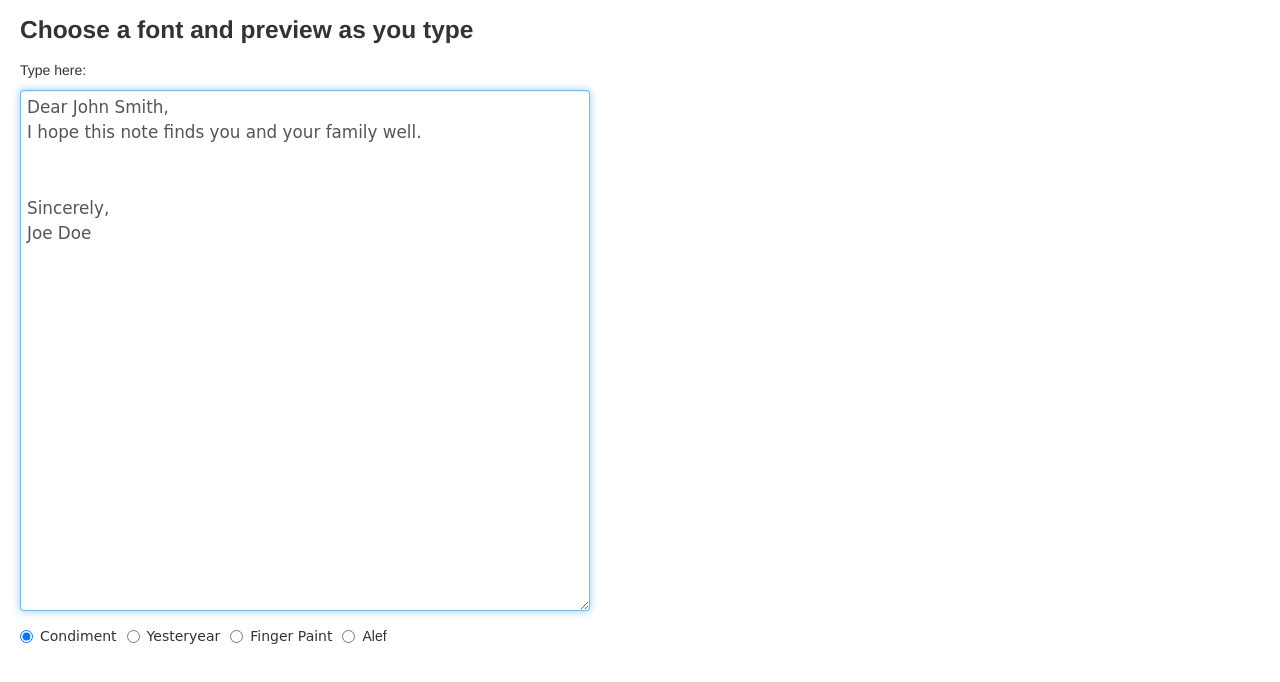
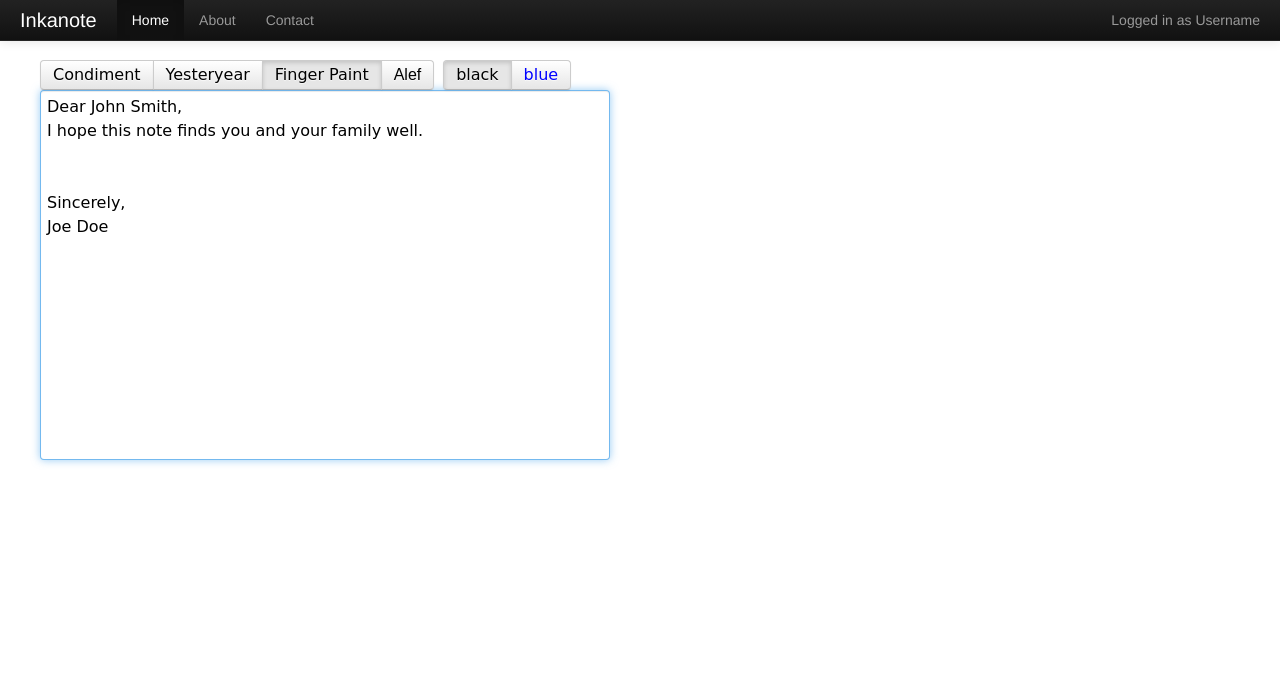
Before and after one commit to dmfalke/note-preview, a plain HTML site: page index.html in a window 1280 px wide. Drawn offline with nearby package versions, Linux system fonts and the light colour scheme; a web font is replaced by a local one.

Commit message:
use buttons and add page header

```diff
--- a/css/app.css
+++ b/css/app.css
@@ -1,3 +1,7 @@
+body {
+  padding-top: 60px;
+  padding-bottom: 40px;
+}
 .font-serif {
   font-family: serif;
 }
@@ -6,21 +10,50 @@
 }
 .font-condiment {
   font-family: 'Condiment', cursive;
+  font-size: 12pt !important;
 }
 .font-yesteryear {
   font-family: 'Yesteryear', cursive;
+  font-size: 12pt !important;
 }
 .font-finger-paint {
   font-family: 'Finger Paint', cursive;
+  font-size: 12pt !important;
 }
 .font-alef {
   font-family: 'Alef', sans-serif;
+  font-size: 12pt !important;
 }
-.preview, textarea[ng-model="note.message"] {
+.color-blue {
+  color: blue !important;
+}
+.color-black {
+  color: black !important;
+}
+textarea[ng-model="note.message"] {
   line-height: 1.5;
-  font-size: 1.2em;
+  font-size: 12pt;
   white-space: pre-wrap;
-  height: 31em;
+  //height: 22em;
+  padding-top: 0.5;
+  padding-bottom: 0.5;
+  resize: none;
+}
+textarea.error {
+  border-color: rgb(190, 0, 0);
+  color: rgb(190, 0, 0);
+}
+textarea.error:focus {
+  -webkit-box-shadow: inset 0 1px 1px rgba(0,0,0,.075), 0 0 8px rgba(190, 0, 0,.6);
+  -moz-box-shadow: inset 0 1px 1px rgba(0,0,0,.075), 0 0 8px rgba(190, 0, 0,.6);
+  box-shadow: inset 0 1px 1px rgba(0,0,0,.075), 0 0 8px rgba(190, 0, 0,.6);
+}
+.error-message {
+  visibility: hidden;
+  color: rgb(185, 0, 0);
+}
+textarea.error + .error-message {
+  visibility: visible;
 }
 .preview {
   overflow-y: visible;
--- a/index.html
+++ b/index.html
@@ -6,29 +6,77 @@
     <link rel="stylesheet" href="css/bootstrap.min.css" media="screen">
     <link rel="stylesheet" href="css/app.css">
     <link href='http://fonts.googleapis.com/css?family=Condiment|Yesteryear|Finger+Paint|Alef' rel='stylesheet' type='text/css'>
+    <script src="//ajax.googleapis.com/ajax/libs/jquery/1.10.2/jquery.min.js"></script>
     <script src="https://ajax.googleapis.com/ajax/libs/angularjs/1.0.6/angular.min.js"></script>
     <script src="js/filters.js"></script>
     <script src="js/controllers.js"></script>
+    <script src="js/directives.js"></script>
     <script src="js/app.js"></script>
+    <script src="js/bootstrap.min.js"></script>
   </head>
-  <body>
-    <div ng-controller="NoteCtrl" class="container-fluid">
-      <h3>Choose a font and preview as you type</h3>
+  <body ng-controller="NoteCtrl">
+    <div class="container-fluid">
+      <div class="navbar navbar-inverse navbar-fixed-top">
+      <div class="navbar-inner">
+        <div class="container-fluid">
+          <button type="button" class="btn btn-navbar" data-toggle="collapse" data-target=".nav-collapse">
+            <span class="icon-bar"></span>
+            <span class="icon-bar"></span>
+            <span class="icon-bar"></span>
+          </button>
+          <a class="brand" href="#">Inkanote</a>
+          <div class="nav-collapse collapse">
+            <p class="navbar-text pull-right">
+              Logged in as <a href="#" class="navbar-link">Username</a>
+            </p>
+            <ul class="nav">
+              <li class="active"><a href="#">Home</a></li>
+              <li><a href="#about">About</a></li>
+              <li><a href="#contact">Contact</a></li>
+            </ul>
+          </div><!--/.nav-collapse -->
+        </div>
+      </div>
+    </div>
+
+    <div class="container-fluid">
+      <div class="row">
+        <div class="span6">
+
+          <div class="btn-group" data-toggle="buttons-radio">
+            <button type="button"
+              ng-repeat="font in fonts"
+              ng-click="note.font = font"
+              ng-class="{active: note.font == font}"
+              class="btn color-{{note.color}} font-{{font}}"
+            >{{font | cameldash}}</button>
+          </div>
+
+          <div class="btn-group" data-toggle="buttons-radio">
+            <button type="button"
+              ng-repeat="color in colors"
+              ng-click="note.color = color"
+              ng-class="{active: note.color == color}"
+              class="btn color-{{color}} font-{{note.font}}"
+            >{{color}}</button>
+          </div>
+
+        </div>
+      </div>
 
       <div class="row">
+        <div class="span6">
+          <textarea
+            ng-model="note.message"
+            rows="{{maxRows}}"
+            cols="{{maxCols}}"
+            wrap="hard"
+            class="input-block-level font-{{note.font}} color-{{note.color}}"
+            autofocus ></textarea>
 
-        <div class="span6">
-          <p>Type here:</p>
-
-          <textarea autofocus
-            class="input-block-level font-{{note.font}}" ng-model="note.message"></textarea>
-
-          <label ng-repeat="font in fonts" class="radio inline font-{{font}}">
-            <input ng-model="note.font" type="radio" value="{{font}}"/>
-            {{font | cameldash}}</label>
+          <div class="error-message">Your note contains too many lines</div>
 
         </div>
-
       </div>
 
     </div>
--- a/js/app.js
+++ b/js/app.js
@@ -1,3 +1,3 @@
 "use strict";
 
-var inkanote = angular.module("inkanote", ['inkanote.controllers', 'inkanote.filters']);
+var inkanote = angular.module("inkanote", ['inkanote.controllers', 'inkanote.filters', 'inkanote.directives']);
--- a/js/controllers.js
+++ b/js/controllers.js
@@ -3,9 +3,13 @@ angular.module('inkanote.controllers', [])
     "use strict";
 
     $scope.fonts = ['condiment', 'yesteryear', 'finger-paint', 'alef'];
+    $scope.colors = ['black', 'blue'];
+    $scope.maxRows = 15;
+    $scope.maxCols = 50;
 
     $scope.note = {
-      font: $scope.fonts[0],
+      font: $scope.fonts[2],
+      color: $scope.colors[0],
       message: "Dear John Smith,\n" +
 
                "I hope this note finds you and your family well.\n\n\n" +
```
